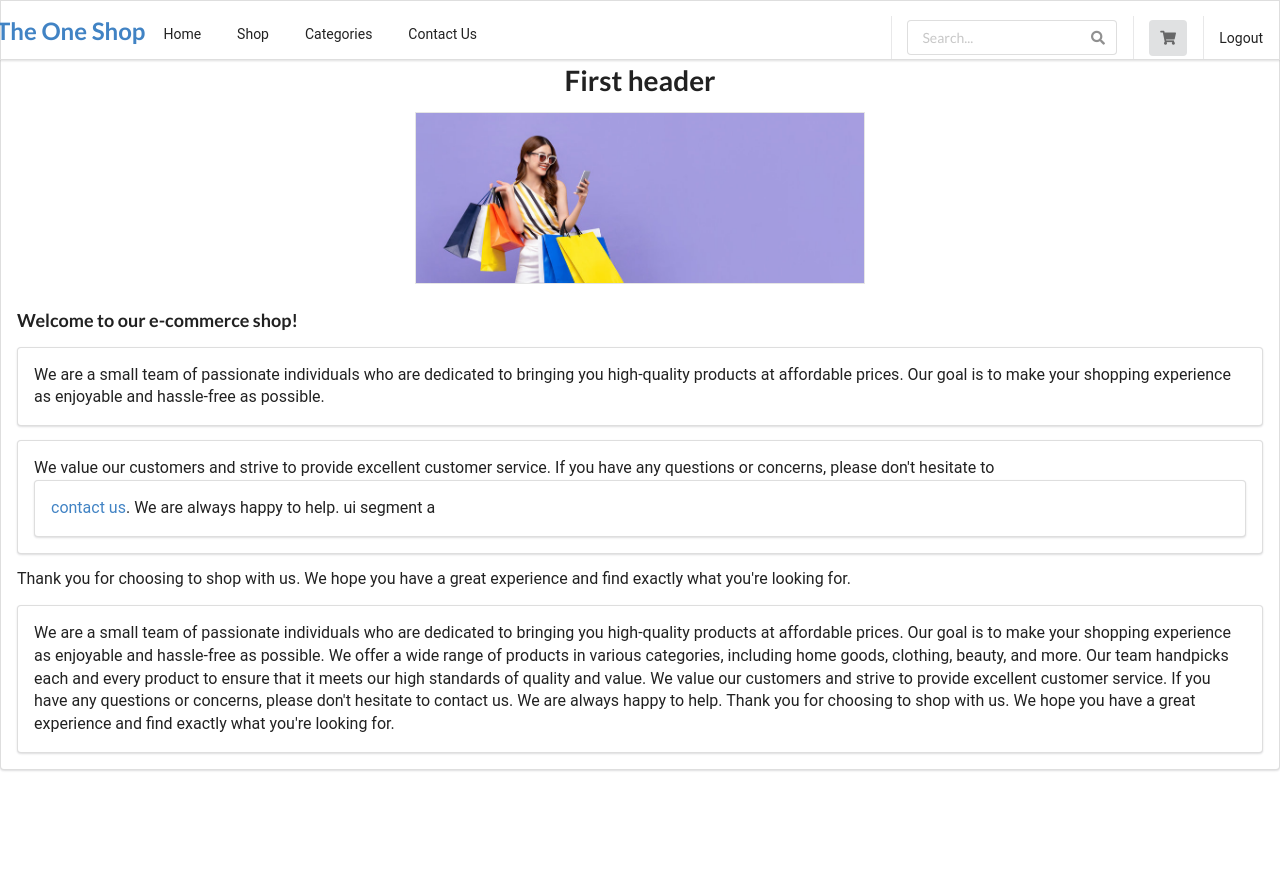
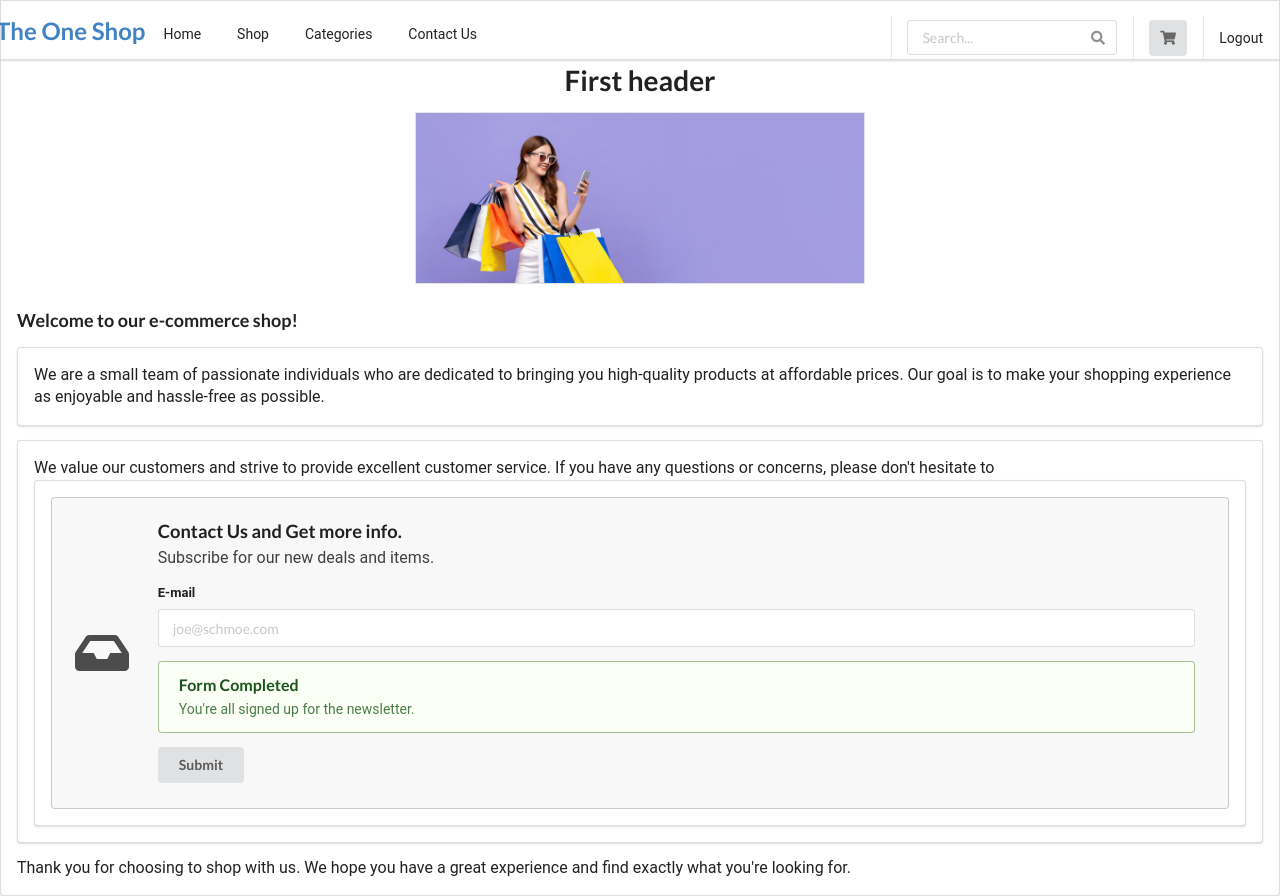
Before and after one commit to tpemba100/merch-shop, a React (Create React App) app: page /contact in a window 1280 px wide. Before the commit the page ends 800 px from the top, so only its background shows below. Built offline with nearby package versions, Linux system fonts and the light colour scheme.

Commit message:
some extra details and forms

```diff
--- a/src/App.js
+++ b/src/App.js
@@ -16,7 +16,7 @@ function App() {
           <Route path="/" exact element={<Home />} />
           <Route path="/product/:productId" exact element={<ProductDetail />} />
           <Route path="/shop" exact element={<ProductListing />} />
-          <Route path="/about" exact element={<About />} />
+          <Route path="/category" exact element={<About />} />
           <Route path="/contact" exact element={<Contact />} />
           <Route> 404 Not Found </Route>
         </Routes>
--- a/src/containers/About.js
+++ b/src/containers/About.js
@@ -1,51 +1,14 @@
 import React from "react";
 
-const About = () => {
+const Category = () => {
   return (
     <>
       <div class="ui segment">
         <h1>About Us</h1>
-        <h3>Welcome to our e-commerce shop!</h3>
-        <div class="ui left aligned segment">
-          <p>
-            We are a small team of passionate individuals who are dedicated to
-            bringing you high-quality products at affordable prices. Our goal is
-            to make your shopping experience as enjoyable and hassle-free as
-            possible.
-          </p>
-          {/* <p>
-            We offer a wide range of products in various categories, including
-            home goods, clothing, beauty, and more. Our team handpicks each and
-            every product to ensure that it meets our high standards of quality
-            and value.
-          </p> */}
-        </div>
-        <p>
-          We value our customers and strive to provide excellent customer
-          service. If you have any questions or concerns, please don't hesitate
-          to <a href="/contact">contact us</a>. We are always happy to help.
-        </p>
-        <p>
-          Thank you for choosing to shop with us. We hope you have a great
-          experience and find exactly what you're looking for.
-        </p>
-
-        {/* <p>
-        We are a small team of passionate individuals who are dedicated to
-        bringing you high-quality products at affordable prices. Our goal is to
-        make your shopping experience as enjoyable and hassle-free as possible.
-        We offer a wide range of products in various categories, including home
-        goods, clothing, beauty, and more. Our team handpicks each and every
-        product to ensure that it meets our high standards of quality and value.
-        We value our customers and strive to provide excellent customer service.
-        If you have any questions or concerns, please don't hesitate to contact
-        us. We are always happy to help. Thank you for choosing to shop with us.
-        We hope you have a great experience and find exactly what you're looking
-        for.
-      </p> */}
+        <h3>Extra category Shopping</h3>
       </div>
     </>
   );
 };
 
-export default About;
+export default Category;
--- a/src/containers/Contact.js
+++ b/src/containers/Contact.js
@@ -30,8 +30,24 @@ const Contact = () => {
             service. If you have any questions or concerns, please don't
             hesitate to
             <div className="ui align center segment">
-              <a href="/contact">contact us</a>. We are always happy to help. ui
-              segment a
+              <div class="ui icon message">
+                <i class="inbox icon"></i>
+                <div class="content">
+                  <div class="header">Contact Us and Get more info.</div>
+                  <p>Subscribe for our new deals and items.</p>
+                  <div class="ui form success">
+                    <div class="field">
+                      <label>E-mail</label>
+                      <input type="email" placeholder="joe@schmoe.com" />
+                    </div>
+                    <div class="ui success message">
+                      <div class="header">Form Completed</div>
+                      <p>You're all signed up for the newsletter.</p>
+                    </div>
+                    <div class="ui submit button">Submit</div>
+                  </div>
+                </div>
+              </div>
             </div>
           </p>
         </div>
@@ -41,7 +57,7 @@ const Contact = () => {
             experience and find exactly what you're looking for.
           </p>
         </div>
-        <div class="ui segment">
+        {/* <div class="ui segment">
           <p>
             We are a small team of passionate individuals who are dedicated to
             bringing you high-quality products at affordable prices. Our goal is
@@ -55,7 +71,7 @@ const Contact = () => {
             Thank you for choosing to shop with us. We hope you have a great
             experience and find exactly what you're looking for.
           </p>
-        </div>
+        </div> */}
       </div>
     </div>
   );
```
